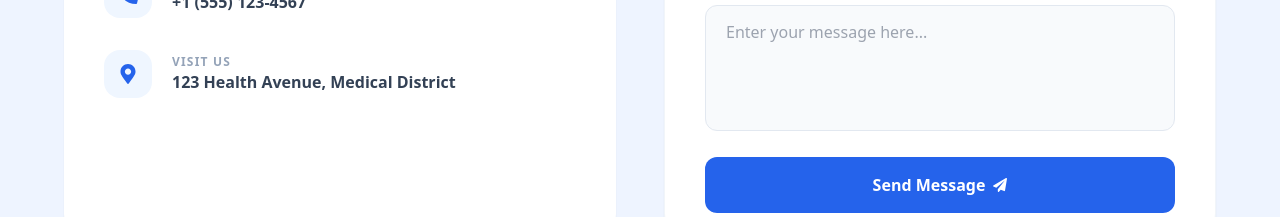
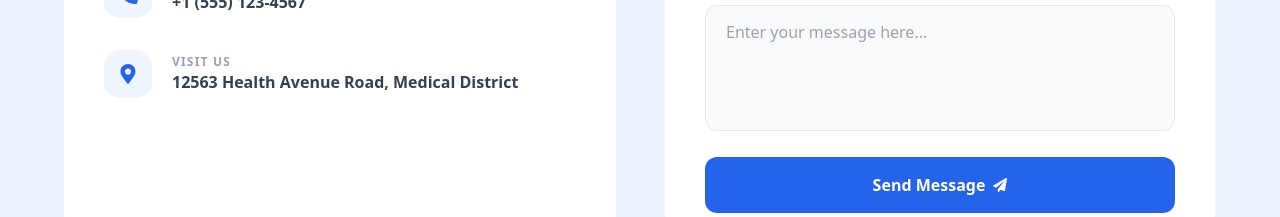
Before and after one commit to Madhugunasekhar-16/-Madhugunasekhar-16-MediSwift---Medicine-Delivery-App-, a React (Vite) app in the folder frontend/vite-project/: page /contact in a window 1280 px wide. Shown: the part 551-768 px from the top of the page. Built offline with nearby package versions, Linux system fonts and the light colour scheme.

Commit message:
about & contact page updated

```diff
--- a/frontend/vite-project/src/pages/AboutPage.jsx
+++ b/frontend/vite-project/src/pages/AboutPage.jsx
@@ -12,7 +12,7 @@ const AboutPage = () => {
             <div className="relative">
               <div className="absolute -inset-4 bg-blue-100/50 rounded-[2.5rem] -rotate-2"></div>
                 <img
-                    src="https://images.unsplash.com/photo-1576091160550-2173dba999ef?auto=format&fit=crop&w=800&q=80"
+                    src="https://plus.unsplash.com/premium_photo-1682129892808-3476952259c7?q=80&w=1332&auto=format&fit=crop&ixlib=rb-4.1.0&ixid=M3wxMjA3fDB8MHxwaG90by1wYWdlfHx8fGVufDB8fHx8fA%3D%3D"
                     alt="Medical Professional"
                     className="relative rounded-[2rem] shadow-2xl w-full object-cover aspect-[4/3]"
                 />
@@ -49,7 +49,7 @@ const AboutPage = () => {
                 </div>
                 <div className="text-center">
                   <div className="text-blue-600 text-3xl font-black mb-1 flex justify-center items-center gap-1">
-                    5<FaStar className="text-xl" />
+                    4.5<FaStar className="text-xl" />
                   </div>
                   <p className="text-slate-400 text-xs font-bold uppercase tracking-widest">Rating</p>
                 </div>
--- a/frontend/vite-project/src/pages/ContactPage.jsx
+++ b/frontend/vite-project/src/pages/ContactPage.jsx
@@ -58,7 +58,7 @@ const ContactPage = () => {
               </div>
               <div>
                 <p className="text-xs font-bold text-slate-400 uppercase tracking-widest">Visit Us</p>
-                <p className="text-slate-700 font-semibold">123 Health Avenue, Medical District</p>
+                <p className="text-slate-700 font-semibold">12563 Health Avenue Road, Medical District</p>
               </div>
             </div>
           </div>
```
